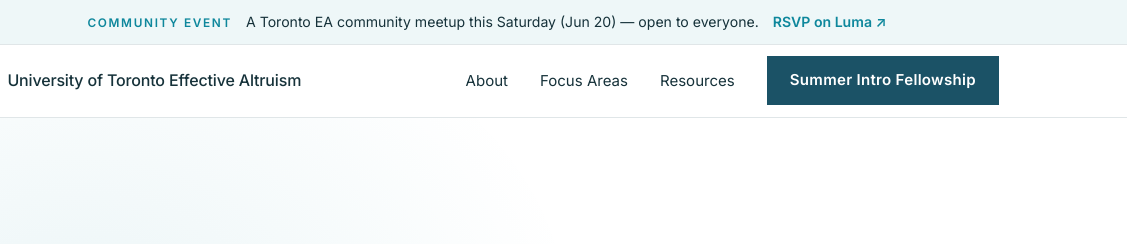
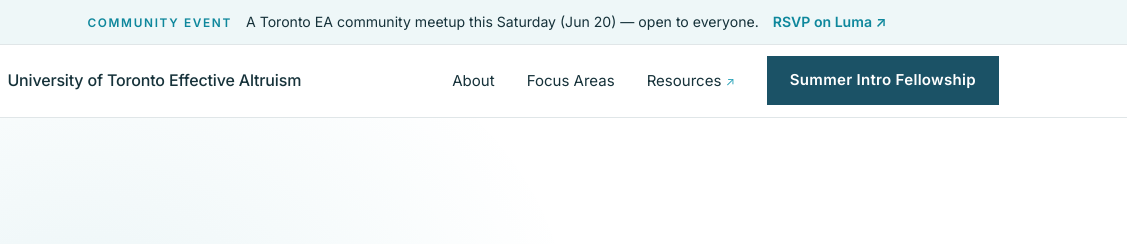
Before and after one commit to Y0sya/utea-website, a plain HTML site: page index.html in a window 1280 px wide. Shown: the top 244 px of the page, 153-1280 px from the left. Drawn offline with Linux system fonts and the light colour scheme.

Commit message:
Mark Resources nav link with an arrow to signal it opens a separate page
Co-Authored-By: Claude Opus 4.8 <noreply@anthropic.com>

```diff
--- a/index.html
+++ b/index.html
@@ -89,7 +89,7 @@
         <ul class="nav__links">
           <li class="nav-hide"><a href="#about">About</a></li>
           <li class="nav-hide"><a href="#focus">Focus Areas</a></li>
-          <li><a href="resources.html">Resources</a></li>
+          <li><a href="resources.html">Resources <span class="arrow" aria-hidden="true">↗</span></a></li>
           <li>
             <a class="btn btn--primary" href="#apply">Summer Intro Fellowship</a>
           </li>
--- a/styles.css
+++ b/styles.css
@@ -127,6 +127,15 @@ h1, h2, h3, h4 { font-weight: 500; letter-spacing: -0.015em; line-height: 1.15;
   font-size: 0.94rem;
 }
 .nav__links a:hover { color: var(--teal); }
+
+/* "Goes to another page" cue on the Resources link */
+.nav__links a .arrow {
+  display: inline-block;
+  font-size: 0.78em;
+  color: var(--teal-bright);
+  transition: transform 0.16s ease;
+}
+.nav__links a:hover .arrow { transform: translate(2px, -2px); }
 
 /* ---------- Buttons (squared "slots") ---------- */
 .btn {
```
